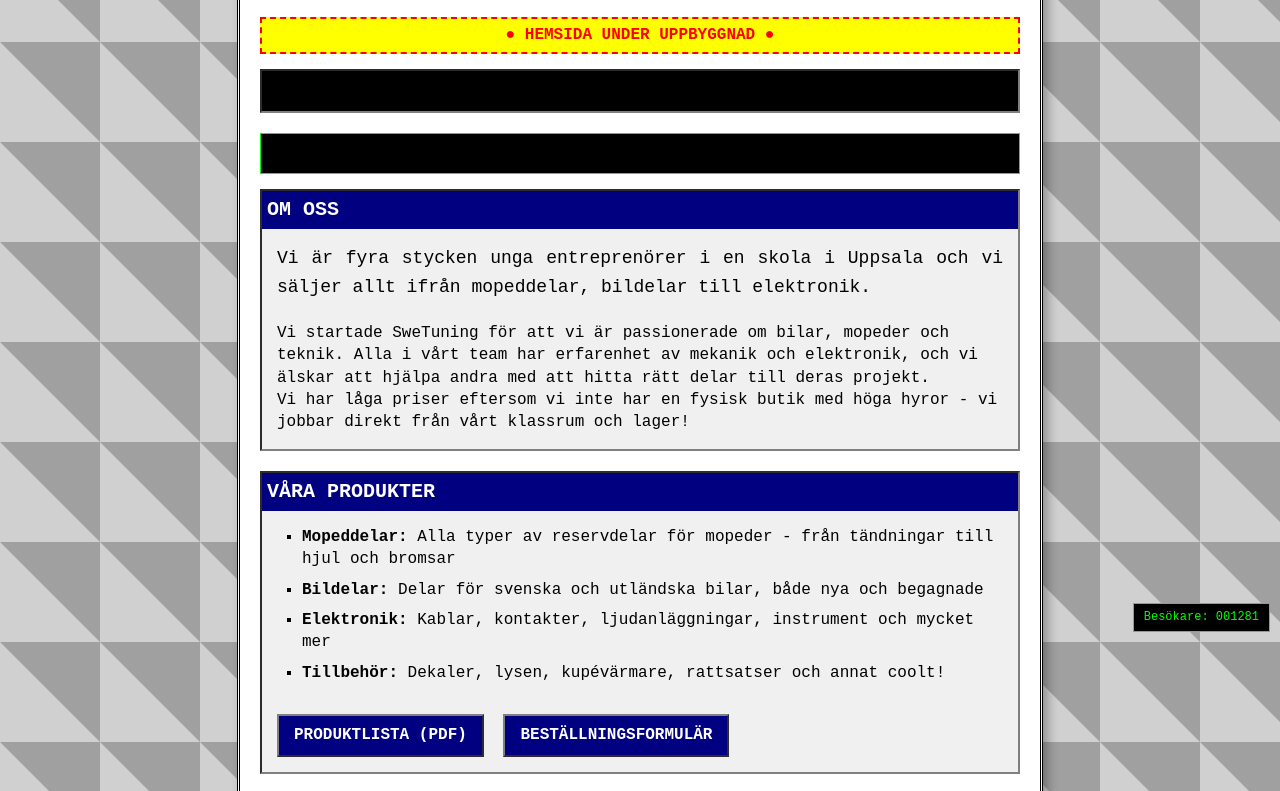
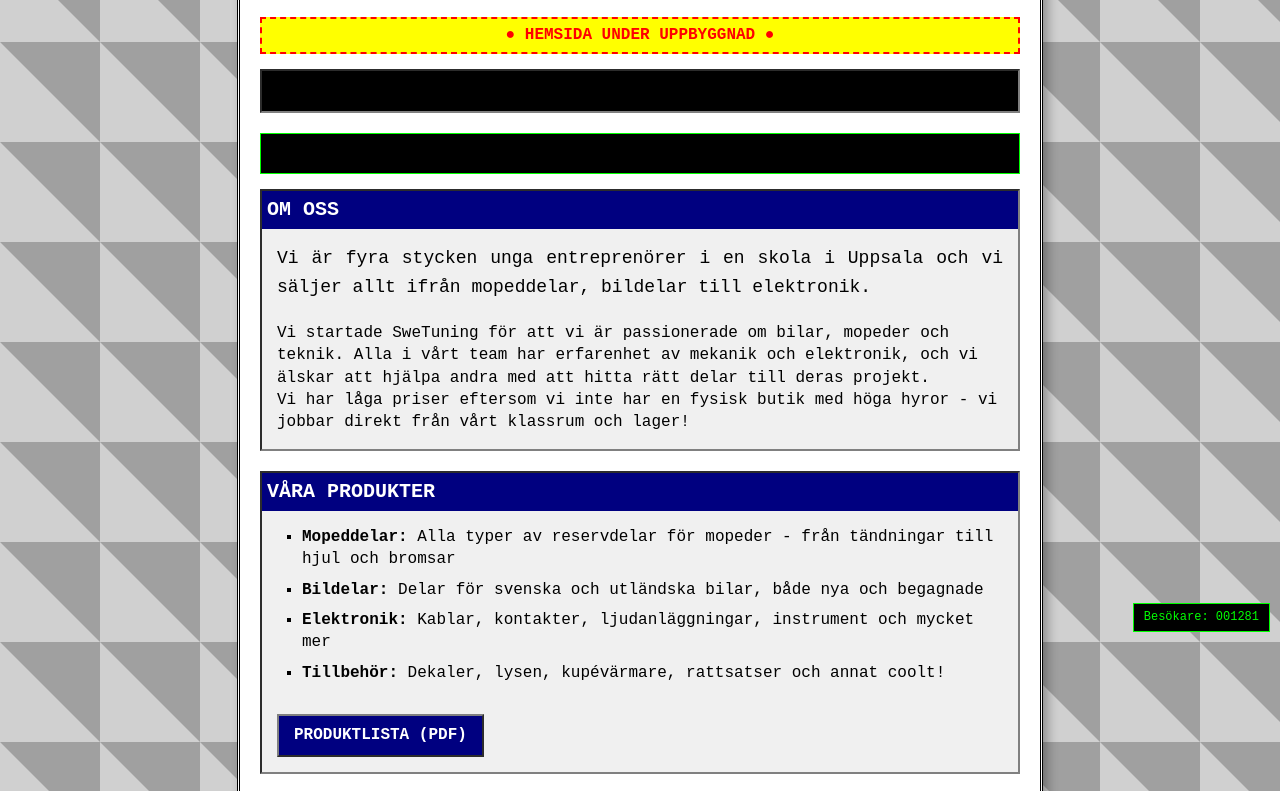
Before and after one commit to nxzpro1/swetun, a plain HTML site: page index.html in a window 1280 px wide. Shown: the part 158-949 px from the top of the page. Drawn offline with Linux system fonts and the light colour scheme.

Commit message:
Update index.html

```diff
--- a/index.html
+++ b/index.html
@@ -274,7 +274,6 @@
 
                 <p>
                     <a href="produktlista.pdf" class="button" target="_blank">PRODUKTLISTA (PDF)</a>
-                    <a href="#" class="button">BESTÄLLNINGSFORMULÄR</a>
                 </p>
             </div>
 
```
